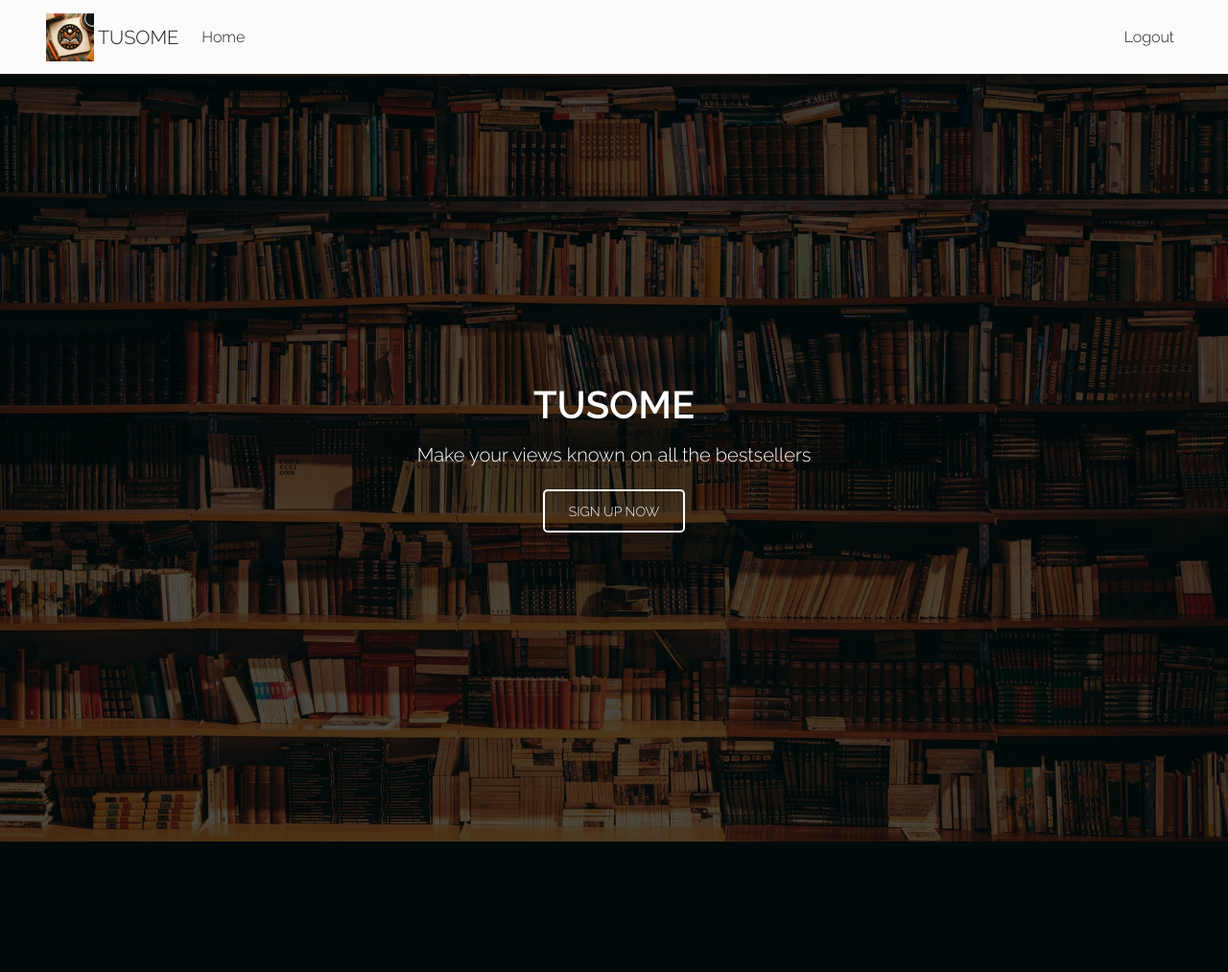
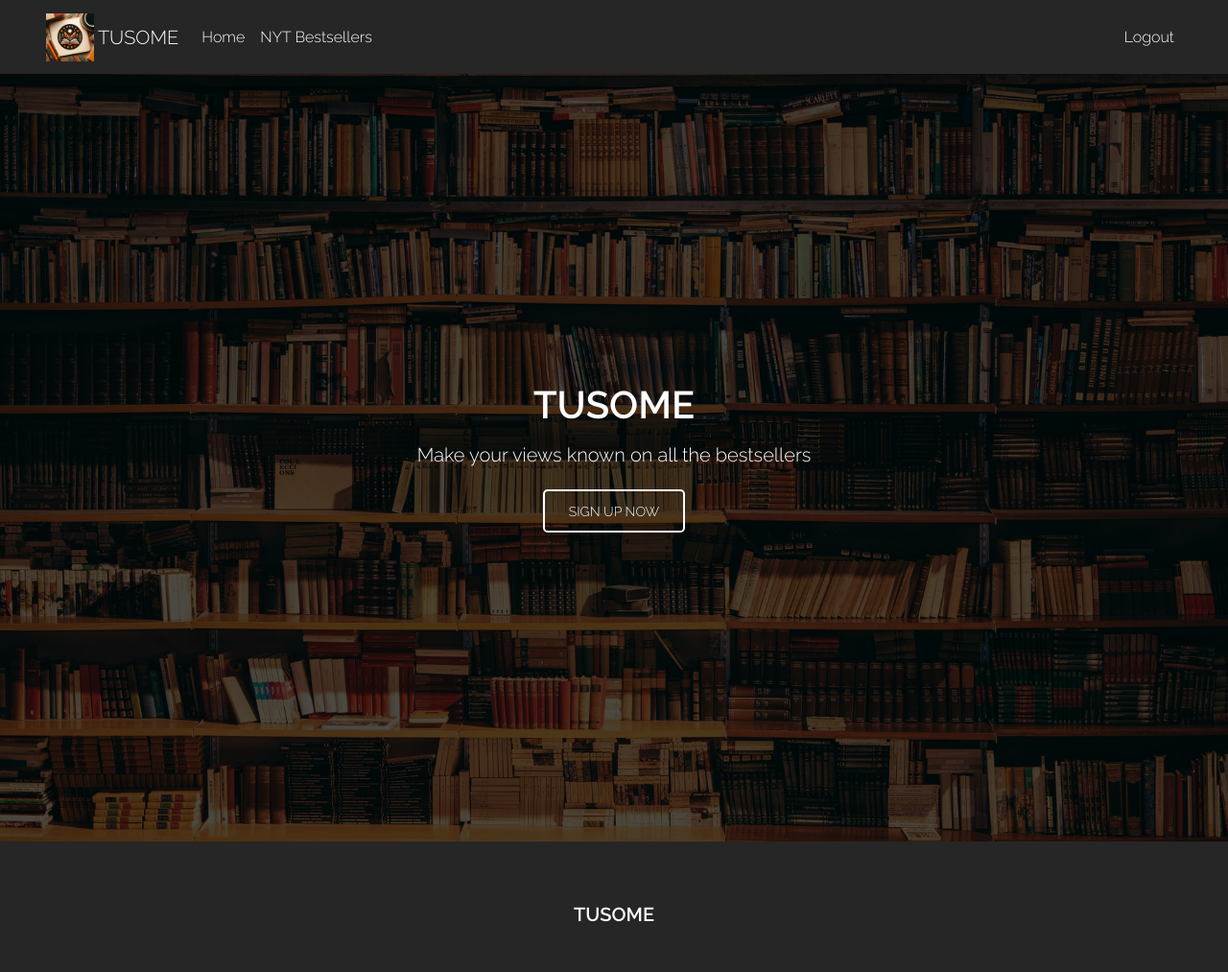
Before and after one commit to jumaemm/Tusome, a Flask app: page / in a window 1280 px wide. Shown: the whole page at 96% size. Before the commit the page ends 877 px from the top, so only its background shows below. Run offline with Flask 2, Linux system fonts and the light colour scheme; a user stored in the database is signed in; parts of the project's set-up code (start-up, migrations or seed data) failed here and were passed over; some libraries are stand-ins or nearby versions.

Commit message:
Logo, color changes, footer

```diff
--- a/tusome_pkg/site/templates/site/base.html
+++ b/tusome_pkg/site/templates/site/base.html
@@ -10,6 +10,7 @@
     <meta name='viewport' content='width=device-width, initial-scale=1'>
     <link rel="stylesheet" href="../../../static/mdb.min.css">
     <link rel="stylesheet" href="../../../static/styles.css">
+    <link rel="stylesheet" href="../../../static/dark.css">
     <!--<link href="https://cdn.jsdelivr.net/npm/bootstrap@5.1.3/dist/css/bootstrap.min.css" rel="stylesheet" integrity="sha384-1BmE4kWBq78iYhFldvKuhfTAU6auU8tT94WrHftjDbrCEXSU1oBoqyl2QvZ6jIW3" crossorigin="anonymous">-->
     <script src="https://kit.fontawesome.com/b28eec4103.js" crossorigin="anonymous"></script>
     <!--FONTS-->
@@ -19,7 +20,7 @@
 </head>
 
 <body>
-  <nav class="navbar navbar-expand-lg navbar-light bg-light">
+  <nav class="navbar navbar-expand-lg navbar-dark bg-dark">
     <div class="container-fluid px-5">
       <a class="navbar-brand" href="#">
         <img src="../../../static/images/_d742cb9d-94ff-4ed6-92b5-43099e20601f.jpeg" width = "50" height = "50">
@@ -33,6 +34,11 @@
           <li class="nav-item">
             <a class="nav-link active" aria-current="page" href="{{url_for('site.home_page')}}">Home</a>
           </li>
+          {% if session['logged_in'] %}
+          <li class="nav-item">
+            <a class="nav-link active" aria-current="page" href="{{url_for('site.bestseller_page')}}">NYT Bestsellers</a>
+          </li>
+          {% endif %}
         </ul>
         <ul class="navbar-nav">
           {% if session['logged_in'] %}
@@ -71,6 +77,17 @@
 
       <!--<script src="https://cdn.jsdelivr.net/npm/bootstrap@5.1.3/dist/js/bootstrap.bundle.min.js" integrity="sha384-ka7Sk0Gln4gmtz2MlQnikT1wXgYsOg+OMhuP+IlRH9sENBO0LRn5q+8nbTov4+1p" crossorigin="anonymous"></script>-->
       <script src="../../../static/jquery-3.6.0.min.js"></script>
+      <footer class = "bg-dark text-light pt-5 pb-4">
+        <div class="container text-center text-md-left">
+          <div class="row text-center text-md-left">
+            <div class="col-md-3 col-lg-3 col-xl-3 mx-auto mt-3">
+              <h5 class="text-uppercase mb-4 font-weight-bold dark">TUSOME</h5>
+            </div>
+          </div>
+
+        </div>
+
+      </footer>
 </body>
 {% block script %}
 {% endblock %}
```
